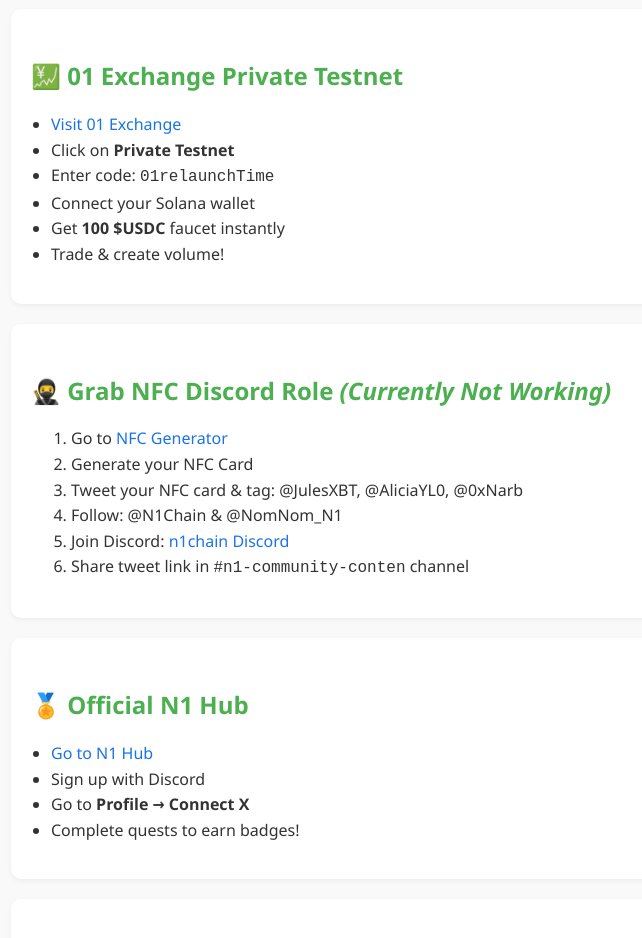
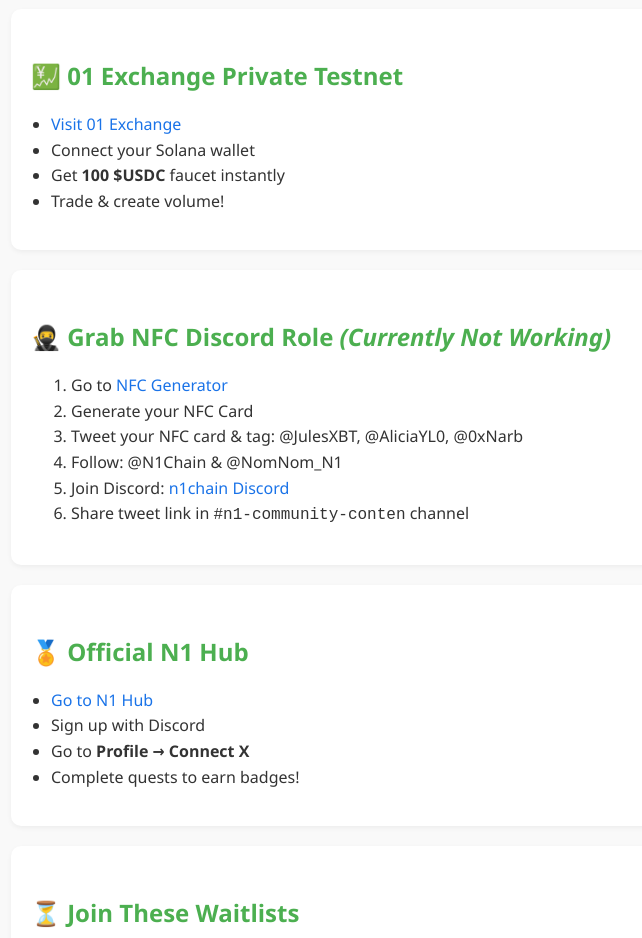
Before and after one commit to HustleAirdrops/Airdrops-Info, a plain HTML site: page airdrops/n1/n1.html in a window 1280 px wide. Shown: the part 840-1778 px from the top of the page, without its empty margins (229-871 px from the left). Drawn offline with Linux system fonts and the light colour scheme.

Commit message:
Update and rename airdrops/n1.html to airdrops/n1/n1.html

```diff
--- a/airdrops/n1.html
+++ b/airdrops/n1/n1.html
@@ -93,8 +93,6 @@
       <h2>💹 01 Exchange Private Testnet</h2>
       <ul>
         <li><a href="https://01.xyz/" target="_blank">Visit 01 Exchange</a></li>
-        <li>Click on <strong>Private Testnet</strong></li>
-        <li>Enter code: <code>01relaunchTime</code></li>
         <li>Connect your Solana wallet</li>
         <li>Get <strong>100 $USDC</strong> faucet instantly</li>
         <li>Trade & create volume!</li>
```
